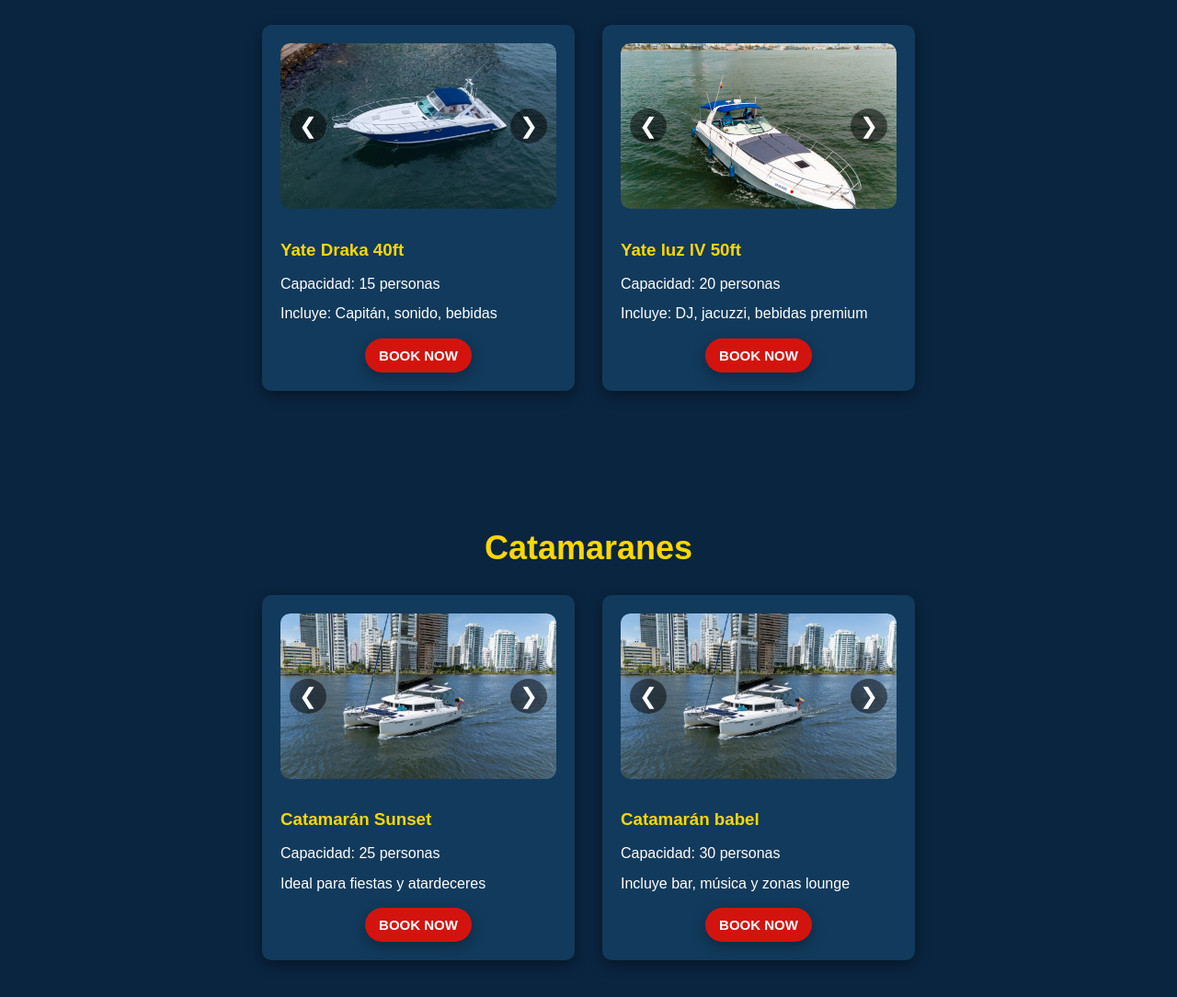
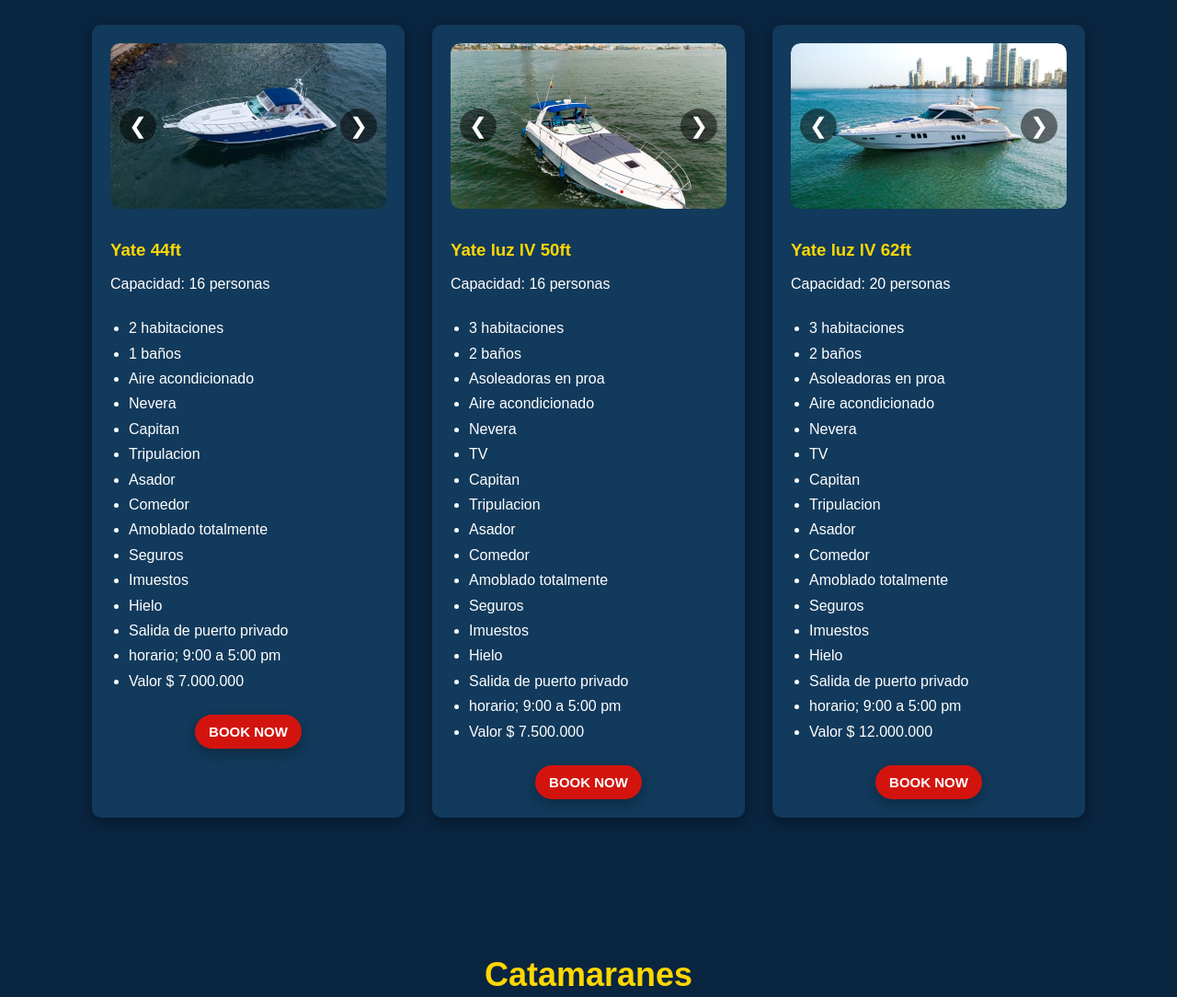
Before and after one commit to juanherazo1988/Royal_Boat_Rental_ctg, a plain HTML site: page index.html in a window 1280 px wide. Shown: the part 5169-6253 px from the top of the page at 92% size. Drawn offline with Linux system fonts and the light colour scheme.

Commit message:
se agregan secciones de yate

```diff
--- a/index.html
+++ b/index.html
@@ -426,9 +426,28 @@ BOOK NOW
         <button class="next">&#10095;</button>
       </div>
 
-      <h3>Yate Draka 40ft</h3>
-      <p>Capacidad: 15 personas</p>
-      <p>Incluye: Capitán, sonido, bebidas</p>
+      <h3>Yate 44ft</h3>
+      <p>Capacidad: 16 personas</p>
+
+      <ul>
+        <li>2 habitaciones</li>
+        <li>1 baños</li>
+        <li>Aire acondicionado</li>
+        <li>Nevera</li>
+        <li>Capitan</li>
+        <li>Tripulacion</li>
+        <li>Asador</li>
+        <li>Comedor</li>
+        <li>Amoblado totalmente</li>
+        <li>Seguros</li>
+        <li>Imuestos</li>
+        <li>Hielo</li>
+        <li>Salida de puerto privado</li>
+
+        <li>horario; 9:00 a 5:00 pm</li>
+
+        <li>Valor $ 7.000.000</li>
+      </ul>
       <a href="https://wa.me/573146877652?text=%C2%A1Hola!%20%F0%9F%9A%A4%20Quiero%20vivir%20una%20experiencia%20%C3%BAnica%20navegando%20con%20Royal%20Boat%20Rental%20CTG%20en%20Cartagena.%20%C2%BFMe%20ayudan%20a%20reservar%20mi%20yate%20y%20planear%20mi%20aventura%3F" class="btn" target="_blank">
 BOOK NOW
 </a>
@@ -451,8 +470,77 @@ BOOK NOW
       </div>
 
       <h3>Yate luz lV 50ft</h3>
+      <p>Capacidad: 16 personas</p>
+
+      <ul>
+        <li>3 habitaciones</li>
+        <li>2 baños</li>
+        <li>Asoleadoras en proa</li>
+        <li>Aire acondicionado</li>
+        <li>Nevera</li>
+        <li>TV</li>
+        <li>Capitan</li>
+        <li>Tripulacion</li>
+        <li>Asador</li>
+        <li>Comedor</li>
+        <li>Amoblado totalmente</li>
+        <li>Seguros</li>
+        <li>Imuestos</li>
+        <li>Hielo</li>
+        <li>Salida de puerto privado</li>
+
+        <li>horario; 9:00 a 5:00 pm</li>
+
+        <li>Valor $ 7.500.000</li>
+      </ul>
+      <a href="https://wa.me/573146877652?text=%C2%A1Hola!%20%F0%9F%9A%A4%20Quiero%20vivir%20una%20experiencia%20%C3%BAnica%20navegando%20con%20Royal%20Boat%20Rental%20CTG%20en%20Cartagena.%20%C2%BFMe%20ayudan%20a%20reservar%20mi%20yate%20y%20planear%20mi%20aventura%3F" class="btn" target="_blank">
+BOOK NOW
+</a>
+    </div>
+
+    <div class="bote-card">
+      <div class="bote-carousel">
+        <div class="carousel-images">
+          <img src="images/yate16 (1).jpeg">
+          <img src="images/yate16 (2).jpeg">
+          <img src="images/yate16 (3).jpeg">
+          <img src="images/yate16 (4).jpeg">
+          <img src="images/yate16 (5).jpeg">
+          <img src="images/yate16 (6).jpeg">
+          <img src="images/yate16 (7).jpeg">
+          <img src="images/yate16 (8).jpeg">
+          <img src="images/yate16 (9).jpeg">
+          <img src="images/yate16 (10).jpeg">
+          <img src="images/yate16 (11).jpeg">
+        </div>
+        <button class="prev">&#10094;</button>
+        <button class="next">&#10095;</button>
+      </div>
+
+      <h3>Yate luz lV 62ft</h3>
       <p>Capacidad: 20 personas</p>
-      <p>Incluye: DJ, jacuzzi, bebidas premium</p>
+
+      <ul>
+        <li>3 habitaciones</li>
+        <li>2 baños</li>
+        <li>Asoleadoras en proa</li>
+        <li>Aire acondicionado</li>
+        <li>Nevera</li>
+        <li>TV</li>
+        <li>Capitan</li>
+        <li>Tripulacion</li>
+        <li>Asador</li>
+        <li>Comedor</li>
+        <li>Amoblado totalmente</li>
+        <li>Seguros</li>
+        <li>Imuestos</li>
+        <li>Hielo</li>
+        <li>Salida de puerto privado</li>
+
+        <li>horario; 9:00 a 5:00 pm</li>
+
+        <li>Valor $ 12.000.000</li>
+      </ul>
       <a href="https://wa.me/573146877652?text=%C2%A1Hola!%20%F0%9F%9A%A4%20Quiero%20vivir%20una%20experiencia%20%C3%BAnica%20navegando%20con%20Royal%20Boat%20Rental%20CTG%20en%20Cartagena.%20%C2%BFMe%20ayudan%20a%20reservar%20mi%20yate%20y%20planear%20mi%20aventura%3F" class="btn" target="_blank">
 BOOK NOW
 </a>
@@ -469,6 +557,12 @@ BOOK NOW
     <div class="bote-card">
       <div class="bote-carousel">
         <div class="carousel-images">
+          <img src="images/catamaran1.jpeg" alt="Catamarán Sunset">
+          <img src="images/catamaran2.jpeg" alt="Catamarán Sunset 2">
+          <img src="images/catamaran1.jpeg" alt="Catamarán Sunset">
+          <img src="images/catamaran2.jpeg" alt="Catamarán Sunset 2">
+          <img src="images/catamaran1.jpeg" alt="Catamarán Sunset">
+          <img src="images/catamaran2.jpeg" alt="Catamarán Sunset 2">
           <img src="images/catamaran1.jpeg" alt="Catamarán Sunset">
           <img src="images/catamaran2.jpeg" alt="Catamarán Sunset 2">
         </div>
```
Also changed, not shown: images/yate16 (1).jpeg (added), images/yate16 (10).jpeg (added), images/yate16 (11).jpeg (added), images/yate16 (2).jpeg (added), images/yate16 (3).jpeg (added), images/yate16 (4).jpeg (added), images/yate16 (5).jpeg (added), images/yate16 (6).jpeg (added), images/yate16 (7).jpeg (added), images/yate16 (8).jpeg (added), images/yate16 (9).jpeg (added).
